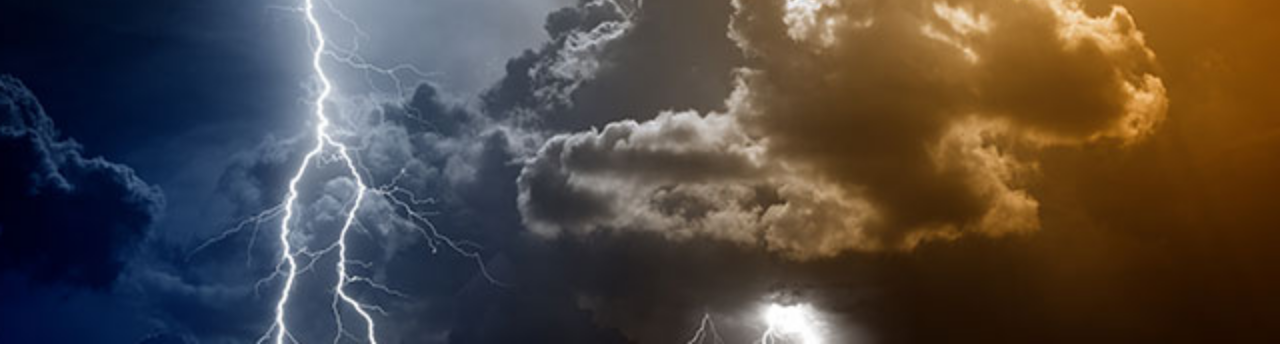
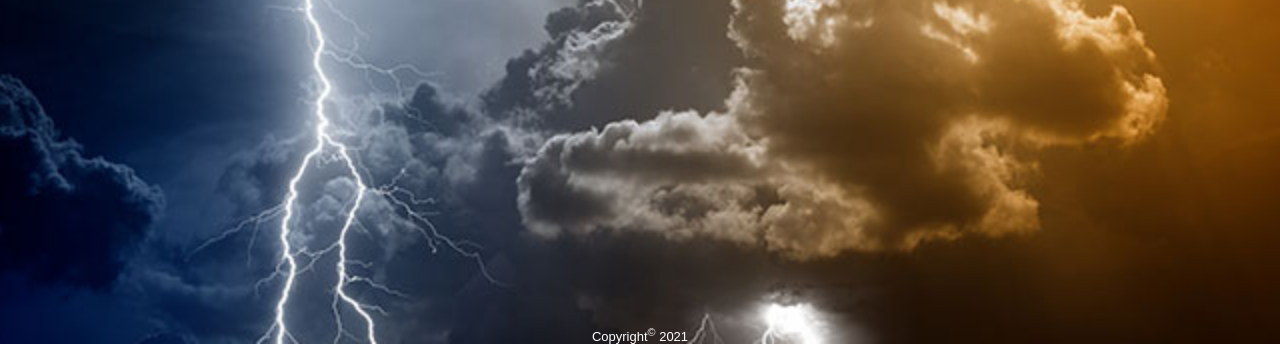
Before and after one commit to hamzadarej/Weather-App, a website: page src/index.html in a window 1280 px wide. Shown: the part 456-800 px from the top of the page. Drawn offline with Linux system fonts and the light colour scheme.

Commit message:
WeatherApp

```diff
--- a/src/index.html
+++ b/src/index.html
@@ -31,5 +31,9 @@
         </div>
       </main>
     </div>
+    <footer>
+      <p>Copyright<sup>©</sup> <span class="year"></span></p>
+    </footer>
   </body>
+  <script src="scripts/index.js"></script>
 </html>
--- a/src/scripts/index.js
+++ b/src/scripts/index.js
@@ -0,0 +1,4 @@
+// Year for Copyright
+const year = new Date().getFullYear();
+const setYear = document.querySelector(".year");
+setYear.innerHTML = year;
--- a/src/scss/main.css
+++ b/src/scss/main.css
@@ -15,6 +15,7 @@ body {
   background-size: cover;
   background-position: top center;
   background-repeat: no-repeat;
+  position: relative;
 }
 
 .app-wrap {
@@ -107,3 +108,11 @@ main {
   font-weight: 500;
   text-shadow: 0px 4px rgba(0, 0, 0, 0.3);
 }
+footer {
+  position: absolute;
+  bottom: 0;
+  color: white;
+  text-align: center;
+  width: 100%;
+  font-size: small;
+}
```
